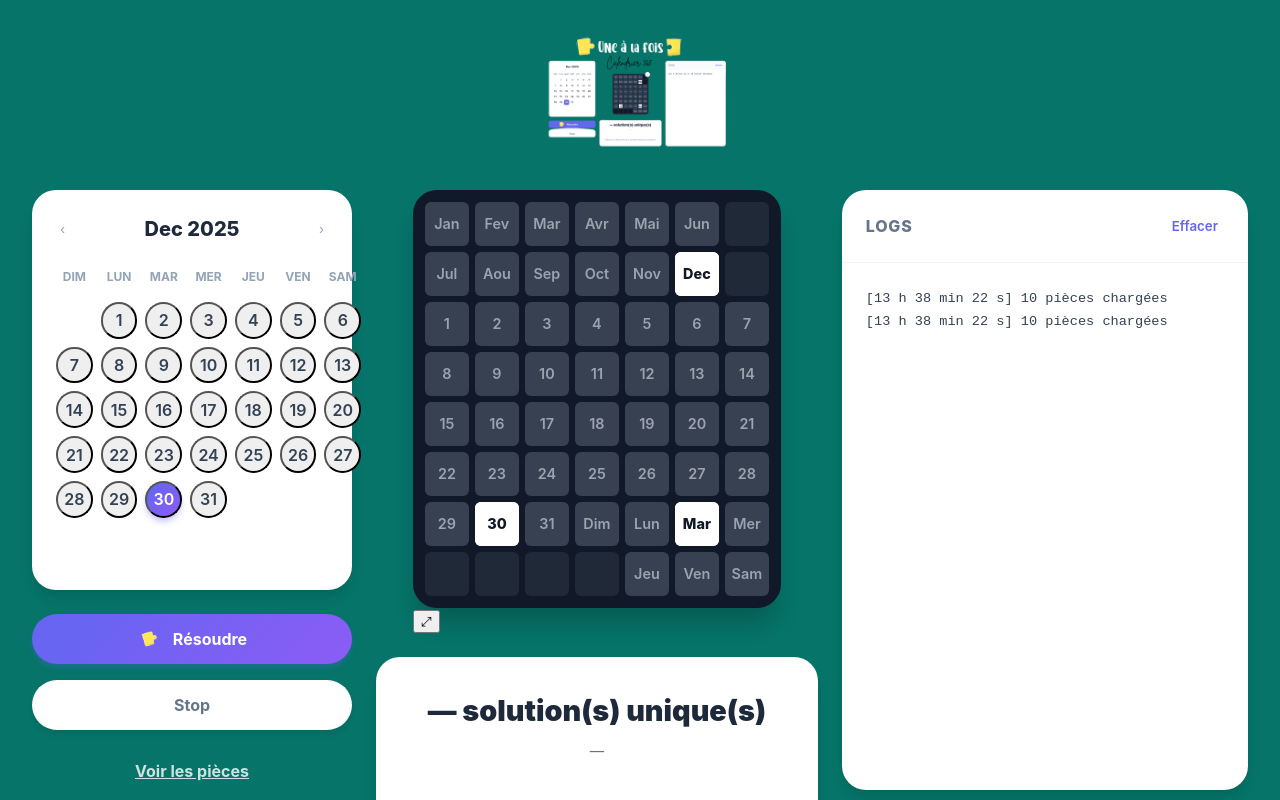
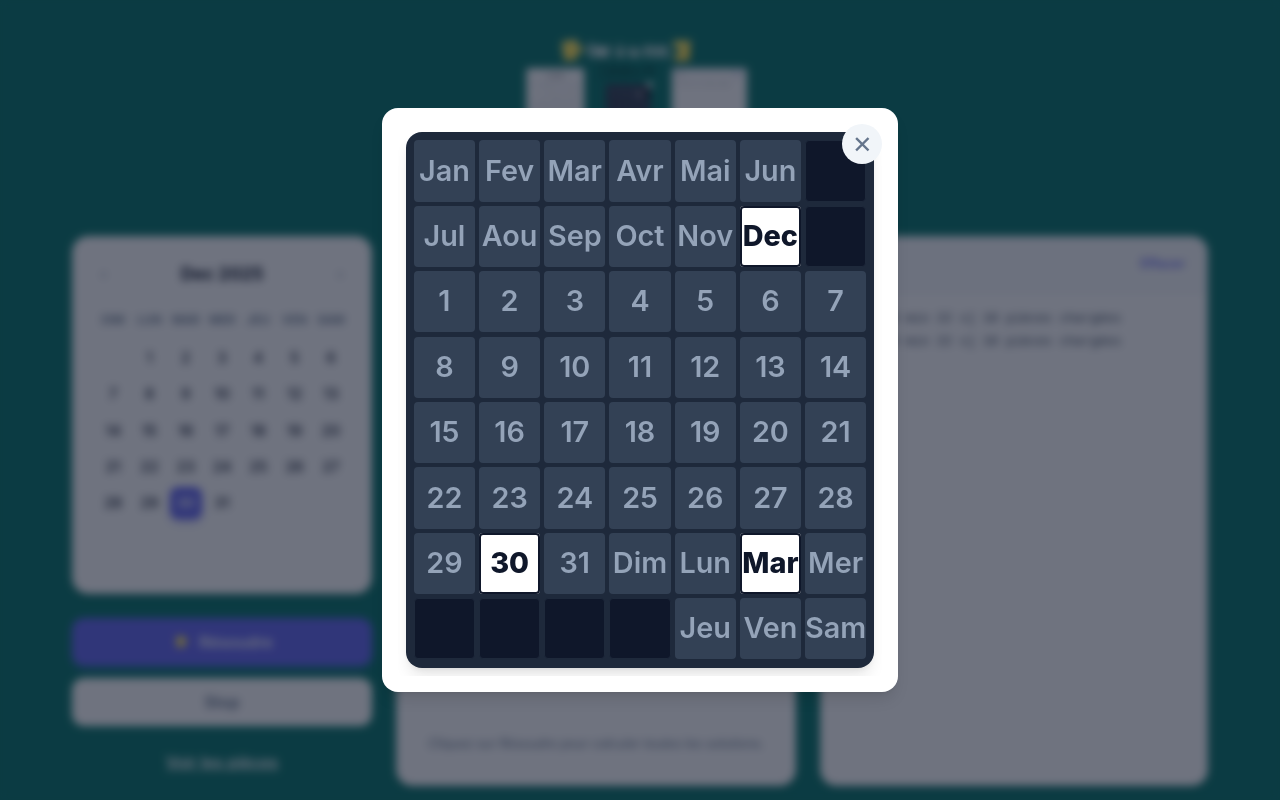
Before and after one commit to jeepee-star/Puzzle-Solver, a React (Vite) app: page / in a window 1280 px wide. Both pictures are taken after a click on the button "Agrandir". Shown: the top 800 px of the page. Built offline with nearby package versions, Linux system fonts and the light colour scheme.

Commit message:
Fix: Revert UI components, fix images path

```diff
--- a/src/App.css
+++ b/src/App.css
@@ -1,8 +1,6 @@
 /* Layout global */
 :root {
   --color-turquoise: #067469;
-  --color-primary-gradient: linear-gradient(135deg, #6366f1 0%, #8b5cf6 100%);
-  --color-primary-hover: #4f46e5;
 }
 
 body {
@@ -11,29 +9,50 @@ body {
 }
 
 .app {
-  max-width: 1300px;
+  max-width: 1200px;
   margin: 0 auto;
   padding: 2rem;
 }
 
 .app__header {
   text-align: center;
-  margin-bottom: 2rem;
+  margin-bottom: 3rem;
 }
 
 .app__logo {
   max-width: 100%;
   height: auto;
-  max-height: 120px;
+  max-height: 150px;
+  /* Reasonable max height for logo */
   object-fit: contain;
 }
 
-/* App Content Grid - 3 Columns */
+.app__header h1 {
+  margin: 0 0 0.5rem 0;
+  font-size: 2.5rem;
+  font-weight: 800;
+  background: linear-gradient(135deg, #16a34a 0%, #4ade80 100%);
+  background-clip: text;
+  -webkit-background-clip: text;
+  -webkit-text-fill-color: transparent;
+  letter-spacing: -0.025em;
+}
+
+.app__subtitle {
+  color: white;
+  /* Adapted for dark background */
+  font-size: 1.1rem;
+  margin: 0;
+}
+
+/* Main Content Grid */
 .app__content {
   display: flex;
   gap: 1.5rem;
-  align-items: flex-start; /* Align top */
+  /* Align items stretch to make columns equal height */
+  align-items: stretch;
   justify-content: center;
+  /* On force le layout en ligne sur grand écran, wrap seulement si nécessaire */
   flex-wrap: nowrap;
 }
 
@@ -47,20 +66,21 @@ body {
 }
 
 .app__calendar-section {
-  flex: 0 0 320px;
+  flex: 0 0 300px;
   min-width: 300px;
 }
 
 .app__board-section {
   flex: 0 0 auto;
   align-items: center;
-  width: auto;
+  width: 400px;
+  min-width: 400px;
 }
 
 .app__logs-section {
   flex: 1;
-  min-width: 300px;
-  max-width: 500px;
+  min-width: 280px;
+  max-width: 450px;
 }
 
 /* Card Style Generic */
@@ -68,15 +88,18 @@ body {
 .logs,
 .app__count-panel {
   background: white;
-  border-radius: 1.5rem;
-  box-shadow: 0 10px 15px -3px rgba(0, 0, 0, 0.1), 0 4px 6px -2px rgba(0, 0, 0, 0.05);
-  border: none;
+  border-radius: 1rem;
+  box-shadow: var(--shadow-md);
+  border: 1px solid #e2e8f0;
 }
 
 /* --- Calendar Specifics --- */
 .calendar {
   padding: 1.5rem;
-  min-height: 400px; /* Ensure height */
+  /* Stretch to fill empty space, pushing buttons to bottom with consistent gap */
+  flex: 1;
+  display: flex;
+  flex-direction: column;
 }
 
 .calendar__header {
@@ -87,52 +110,55 @@ body {
 }
 
 .calendar__title {
-  font-size: 1.25rem;
-  font-weight: 800;
-  color: #1e293b;
+  font-size: 1.1rem;
+  font-weight: 700;
+  color: var(--color-text-main);
 }
 
 .calendar__header button {
   background: transparent;
   border: none;
   cursor: pointer;
-  color: #94a3b8;
+  color: var(--color-text-muted);
   padding: 0.25rem;
-  border-radius: 50%;
+  border-radius: 0.375rem;
   transition: all 0.2s;
 }
 
 .calendar__header button:hover {
   background-color: #f1f5f9;
-  color: #6366f1;
+  color: var(--color-primary);
 }
 
 .calendar__grid {
   display: grid;
   grid-template-columns: repeat(7, 1fr);
-  gap: 0.5rem;
+  gap: 0.25rem;
 }
 
 .calendar__weekday {
   text-align: center;
   font-size: 0.75rem;
-  font-weight: 700;
-  color: #94a3b8;
+  font-weight: 600;
+  color: var(--color-text-muted);
   padding-bottom: 0.5rem;
   text-transform: uppercase;
 }
 
 .calendar__cell {
   aspect-ratio: 1;
-  border-radius: 50%; /* Rounded selection */
+  border: 1px solid transparent;
+  border-radius: 0.5rem;
+  background: transparent;
   cursor: pointer;
-  font-size: 1rem;
-  font-weight: 600;
-  color: #334155;
+  font-size: 0.9rem;
+  font-weight: 500;
+  color: var(--color-text-main);
   transition: all 0.2s;
   display: flex;
   align-items: center;
   justify-content: center;
+  padding: 0;
 }
 
 .calendar__cell.day:hover {
@@ -140,8 +166,9 @@ body {
 }
 
 .calendar__cell.day.selected {
-  background: var(--color-primary-gradient);
+  background-color: var(--color-primary);
   color: white;
+  font-weight: 600;
   box-shadow: 0 4px 6px -1px rgba(99, 102, 241, 0.4);
 }
 
@@ -153,208 +180,283 @@ body {
 .app__buttons {
   display: flex;
   flex-direction: column;
-  gap: 1rem;
-  width: 100%;
+  gap: 0.75rem;
+  /* Push buttons to bottom to align with other columns */
+  margin-top: auto;
 }
 
 button.app__solve-button,
 button.app__stop-button,
 button.app__pieces-button {
   width: 100%;
-  padding: 0.75rem 1.5rem; /* Pill sizing */
-  border-radius: 2rem; /* Pill shape */
+  padding: 0.875rem;
+  border-radius: 0.75rem;
   font-size: 1rem;
-  font-weight: 700;
+  font-weight: 600;
   border: none;
   cursor: pointer;
   transition: all 0.2s;
   display: flex;
   align-items: center;
   justify-content: center;
-  gap: 0.75rem;
-  height: 50px;
+  gap: 0.5rem;
 }
 
 .app__solve-button {
-  background: var(--color-primary-gradient);
+  background-color: var(--color-primary);
   color: white;
   box-shadow: 0 4px 6px -1px rgba(99, 102, 241, 0.3);
 }
 
 .app__solve-button:hover:not(:disabled) {
-  opacity: 0.9;
+  background-color: var(--color-primary-hover);
   transform: translateY(-1px);
 }
 
-.app__button-icon {
-  width: 24px;
-  height: 24px;
-  object-fit: contain;
-  /* Rotate slightly for fun */
-  transform: rotate(-10deg);
-}
-
 .app__solve-button:disabled {
-  background: #cbd5e1;
+  background-color: #cbd5e1;
   cursor: not-allowed;
   box-shadow: none;
 }
 
+.app__button-icon {
+  height: 20px;
+  width: auto;
+}
+
 .app__stop-button {
   background-color: white;
-  color: #64748b;
-  box-shadow: 0 4px 6px -1px rgba(0, 0, 0, 0.1);
+  border: 1px solid #cbd5e1;
+  color: var(--color-text-muted);
 }
 
 .app__stop-button:hover:not(:disabled) {
   background-color: #f8fafc;
-  color: #ef4444;
+  color: var(--color-danger);
+  border-color: #fca5a5;
 }
 
 .app__pieces-button {
   background-color: transparent;
-  color: white; /* On turquoise bg */
+  color: white;
+  /* Adapted for dark background */
   font-size: 0.9rem;
   padding: 0.5rem;
-  border-radius: 0.5rem;
   text-decoration: underline;
-  opacity: 0.8;
 }
 
 .app__pieces-button:hover {
-  opacity: 1;
-  background-color: rgba(255,255,255,0.1);
-  text-decoration: none;
+  color: var(--color-primary-light);
+  background-color: rgba(255, 255, 255, 0.1);
 }
 
 /* --- Board --- */
 .board {
   display: grid;
-  gap: 6px;
-  background-color: #111827; /* Darker board bg */
-  padding: 12px;
-  border-radius: 1.5rem;
-  box-shadow: 0 20px 25px -5px rgba(0, 0, 0, 0.2);
+  gap: 4px;
+  background-color: #1e293b;
+  /* Slate 800 */
+  padding: 8px;
+  border-radius: 1rem;
+  box-shadow: var(--shadow-lg);
 }
 
 .board__cell {
-  width: 44px; /* Fixed size */
-  height: 44px;
-  background-color: #374151; /* Dark grey for empty */
-  border-radius: 6px;
+  aspect-ratio: 1;
+  background-color: #334155;
+  /* Slate 700 for empty slots */
+  border-radius: 4px;
   display: flex;
   align-items: center;
   justify-content: center;
+  position: relative;
   font-weight: 600;
-  color: #9ca3af;
-  font-size: 0.9rem;
+  color: #94a3b8;
+  /* Slate 400 */
+  font-size: 0.8rem;
   user-select: none;
+  transition: background-color 0.3s;
 }
 
 .board__cell.blocked {
-  background-color: #1f2937;
+  background-color: #0f172a;
+  /* Slate 900 */
+  border: 1px solid #1e293b;
   color: transparent;
 }
 
 .board__cell.visible {
   background-color: white;
-  color: #111827;
-  box-shadow: inset 0 0 0 2px white;
+  color: var(--color-text-main);
+  box-shadow: inset 0 0 0 2px var(--color-text-main);
+  z-index: 2;
   font-weight: 800;
-  z-index: 2;
 }
 
-/* Solution Info Banner - Hidden by default in new design or integrated differently?
-   The design puts info in the white card below. Keeping this minimal or removing if unused.
-   Let's keep it minimal for error messages or status above board if needed.
-*/
-.app__solution-info {
-  display: none; /* User wants layout to match image where info is in the bottom card */
+/* Quand une pièce couvre une case */
+.board__cell.covered {
+  color: rgba(255, 255, 255, 0.9);
+  text-shadow: 0 1px 2px rgba(0, 0, 0, 0.3);
+  box-shadow: inset 0 0 0 1px rgba(255, 255, 255, 0.1);
 }
 
-/* Error message can stay above board */
+/* Solution Info Banner */
+.app__solution-info {
+  width: 100%;
+  padding: 1rem;
+  background-color: #dcfce7;
+  /* Green 100 */
+  color: #166534;
+  /* Green 800 */
+  border-radius: 0.75rem;
+  text-align: center;
+  font-weight: 600;
+  border: 1px solid #bbf7d0;
+  animation: slideIn 0.3s ease-out;
+  min-height: 3.5rem;
+  /* Fix height stability */
+  display: flex;
+  align-items: center;
+  justify-content: center;
+}
+
+.app__solution-info.placeholder {
+  background-color: transparent;
+  border-color: transparent;
+  color: transparent;
+  animation: none;
+}
+
+@keyframes slideIn {
+  from {
+    opacity: 0;
+    transform: translateY(-10px);
+  }
+
+  to {
+    opacity: 1;
+    transform: translateY(0);
+  }
+}
+
 .app__error {
   width: 100%;
-  padding: 0.75rem;
+  padding: 1rem;
   background-color: #fee2e2;
   color: #991b1b;
   border-radius: 0.75rem;
   text-align: center;
   font-weight: 600;
-  margin-bottom: 0.5rem;
+  border: 1px solid #fecaca;
 }
 
-/* --- Count Panel (The white card below board) --- */
+/* --- Count Panel --- */
 .app__count-panel {
   width: 100%;
-  padding: 2rem;
+  padding: 1rem;
+  display: flex;
+  flex-direction: column;
+  gap: 0.75rem;
+  align-items: center;
+  background: white;
+  min-height: 170px;
+  /* Réserve plus d'espace pour éviter le saut visuel */
+  justify-content: flex-start;
+  /* Push count panel to bottom of board section */
+  margin-top: auto;
+}
+
+.app__count-button {
+  background-color: #0ea5e9;
+  /* Sky 500 */
+  color: white;
+  border: none;
+  padding: 0.6rem 1.2rem;
+  border-radius: 2rem;
+  /* Pill shape */
+  font-weight: 600;
+  font-size: 0.9rem;
+  cursor: pointer;
+  transition: all 0.2s;
+}
+
+.app__count-button:hover:not(:disabled) {
+  background-color: #0284c7;
+  transform: scale(1.05);
+}
+
+.app__count-button:disabled {
+  opacity: 0.5;
+  cursor: not-allowed;
+}
+
+.app__count-result {
+  text-align: center;
+  width: 100%;
   display: flex;
   flex-direction: column;
   align-items: center;
-  justify-content: center;
-  background: white;
-  min-height: 200px; /* Bigger card */
+  gap: 0.35rem;
+}
+
+.app__count-value {
+  font-size: 1.5rem;
+  font-weight: 800;
+  color: var(--color-text-main);
+  line-height: 1.2;
+}
+
+.app__count-meta {
+  font-size: 0.8rem;
+  color: var(--color-text-muted);
+}
+
+.app__count-hint {
+  font-size: 0.8rem;
+  color: var(--color-text-muted);
+  font-style: italic;
+  min-height: 1.2rem;
+  /* réserve la ligne même quand vide */
+  max-width: 520px;
   text-align: center;
 }
 
-.app__count-result {
+.app__count-actions {
+  min-height: 2.25rem;
+  /* réserve l'espace du CTA */
   display: flex;
-  flex-direction: column;
-  gap: 0.5rem;
   align-items: center;
+  justify-content: center;
 }
 
-.app__count-value {
-  font-size: 1.8rem;
-  font-weight: 900;
-  color: #1e293b;
-}
-
-.app__count-meta {
-  font-size: 0.9rem;
-  color: #64748b;
-}
-
-.app__count-hint {
-  font-size: 0.9rem;
-  color: #94a3b8;
-  font-style: italic;
-  margin-top: 1rem;
-}
-
-.app__count-button {
-  margin-top: 1rem;
-  background-color: #0ea5e9;
-  color: white;
-  border: none;
-  padding: 0.5rem 1rem;
-  border-radius: 2rem;
-  font-weight: 600;
-  cursor: pointer;
+.app__count-actionsPlaceholder {
+  display: inline-block;
+  width: 1px;
 }
 
 /* --- Logs --- */
 .logs {
   display: flex;
   flex-direction: column;
-  height: 600px; /* Match board+card height approx */
+  /* Fixed height to match Board section (~550px) and prevent page elongation */
+  height: 550px;
   padding: 0;
   overflow: hidden;
-  background: white;
 }
 
 .logs__header {
-  padding: 1.5rem;
-  border-bottom: 1px solid #f1f5f9;
+  padding: 1rem;
+  border-bottom: 1px solid #e2e8f0;
   display: flex;
   justify-content: space-between;
   align-items: center;
+  background-color: #f8fafc;
 }
 
 .logs__title {
-  font-weight: 800;
-  font-size: 1rem;
-  color: #64748b;
+  font-weight: 600;
+  font-size: 0.9rem;
+  color: var(--color-text-muted);
   text-transform: uppercase;
   letter-spacing: 0.05em;
 }
@@ -362,48 +464,337 @@ button.app__pieces-button {
 .logs__clear {
   background: none;
   border: none;
-  color: #6366f1;
+  color: var(--color-primary);
+  font-size: 0.8rem;
   font-weight: 600;
   cursor: pointer;
 }
 
+.logs__clear:hover {
+  text-decoration: underline;
+}
+
 .logs__body {
   flex: 1;
+  /* Enable internal scroll */
   overflow-y: auto;
-  padding: 1.5rem;
-  font-family: 'JetBrains Mono', monospace;
-  font-size: 0.85rem;
-  line-height: 1.7;
+  padding: 1rem;
+  font-family: 'JetBrains Mono', 'Fira Code', monospace;
+  font-size: 0.8rem;
+  line-height: 1.6;
   color: #334155;
+  background-color: white;
 }
 
-/* --- Modal & Responsive --- */
-/* Reuse existing modal styles but ensure z-index is high */
-.modal { z-index: 1000; }
+.logs__line {
+  word-break: break-word;
+  padding: 1px 0;
+  border-bottom: 1px solid transparent;
+}
 
-@media (max-width: 1100px) {
+/* --- Modal --- */
+.modal {
+  position: fixed;
+  inset: 0;
+  display: grid;
+  place-items: center;
+  z-index: 100;
+  padding: 1rem;
+}
+
+.modal__backdrop {
+  position: absolute;
+  inset: 0;
+  background: rgba(15, 23, 42, 0.6);
+  /* Slate 900 with opacity */
+  backdrop-filter: blur(4px);
+}
+
+.modal__panel {
+  position: relative;
+  width: 100%;
+  max-width: 900px;
+  max-height: 90vh;
+  background: white;
+  border-radius: 1rem;
+  box-shadow: var(--shadow-lg);
+  display: flex;
+  flex-direction: column;
+  overflow: hidden;
+}
+
+.modal__header {
+  padding: 1.25rem;
+  border-bottom: 1px solid #e2e8f0;
+  display: flex;
+  justify-content: space-between;
+  align-items: center;
+}
+
+.modal__title {
+  font-size: 1.25rem;
+  font-weight: 700;
+}
+
+.modal__close {
+  background: #f1f5f9;
+  border: none;
+  width: 32px;
+  height: 32px;
+  border-radius: 50%;
+  display: grid;
+  place-items: center;
+  cursor: pointer;
+  color: var(--color-text-muted);
+  transition: all 0.2s;
+}
+
+.modal__close:hover {
+  background: #e2e8f0;
+  color: var(--color-danger);
+}
+
+.modal__content {
+  padding: 1.5rem;
+  overflow-y: auto;
+}
+
+/* --- Pieces Grid (Restored) --- */
+.piecesGrid {
+  display: grid;
+  grid-template-columns: repeat(auto-fill, minmax(200px, 1fr));
+  gap: 1rem;
+}
+
+.pieceCard {
+  border: 1px solid #e2e8f0;
+  border-radius: 0.75rem;
+  padding: 1rem;
+  display: flex;
+  flex-direction: column;
+  gap: 0.75rem;
+  background-color: #f8fafc;
+  transition: transform 0.2s;
+}
+
+.pieceCard:hover {
+  transform: translateY(-2px);
+  box-shadow: var(--shadow-sm);
+  border-color: #cbd5e1;
+}
+
+.pieceCard__meta {
+  display: flex;
+  align-items: baseline;
+  justify-content: space-between;
+}
+
+.pieceCard__id {
+  font-weight: 700;
+  color: var(--color-text-main);
+}
+
+.pieceCard__size {
+  font-size: 0.85rem;
+  color: var(--color-text-muted);
+}
+
+.pieceCard__shape {
+  display: grid;
+  gap: 2px;
+  justify-self: center;
+  /* Center shape in card */
+  align-self: center;
+}
+
+.pieceCell {
+  width: 20px;
+  height: 20px;
+  background: transparent;
+  border-radius: 3px;
+}
+
+.pieceCell.filled {
+  border: 1px solid rgba(0, 0, 0, 0.1);
+  box-shadow: inset 0 1px 0 rgba(255, 255, 255, 0.3);
+}
+
+/* --- Solutions List --- */
+.solutionsList {
+  display: flex;
+  flex-direction: column;
+  gap: 0.5rem;
+  max-height: 60vh;
+  overflow-y: auto;
+}
+
+.solutionRow {
+  display: flex;
+  justify-content: space-between;
+  align-items: center;
+  padding: 0.875rem 1rem;
+  border: 1px solid #e2e8f0;
+  border-radius: 0.5rem;
+  background-color: #f8fafc;
+  cursor: pointer;
+  transition: all 0.2s;
+}
+
+.solutionRow:hover {
+  background-color: #f1f5f9;
+  border-color: var(--color-primary);
+  transform: translateX(4px);
+}
+
+.solutionRow__number {
+  font-weight: 600;
+  color: var(--color-text-main);
+}
+
+.solutionRow__meta {
+  font-size: 0.85rem;
+  color: var(--color-text-muted);
+}
+
+/* Responsive */
+@media (max-width: 1150px) {
   .app__content {
     flex-wrap: wrap;
+    /* Autorise le retour à la ligne si < 1150px */
+    justify-content: center;
   }
+
+  /* Sur écran moyen, on garde Calendrier + Plateau côte à côte, Logs en dessous */
   .app__logs-section {
     min-width: 100%;
+    max-width: 100%;
     order: 3;
+    /* Force les logs à la fin */
   }
-  .logs { height: 300px; }
+
+  .logs {
+    height: 300px;
+    /* Moins haut quand c'est en bas */
+  }
 }
 
-@media (max-width: 768px) {
+@media (max-width: 700px) {
   .app__content {
     flex-direction: column;
     align-items: center;
   }
+
   .app__calendar-section,
   .app__board-section {
     width: 100%;
+    min-width: 0;
+    /* Reset */
     max-width: 400px;
   }
+}
 
-  .app__logo {
-     max-height: 80px;
-  }
+/* --- Large Board Modal --- */
+.modal__large-panel {
+  position: relative;
+  /* Auto width/height to fit content but constrained by viewport */
+  width: auto;
+  height: auto;
+  max-width: 95vw;
+  max-height: 95vh;
+  background: white;
+  border-radius: 1rem;
+  box-shadow: var(--shadow-lg);
+  display: flex;
+  flex-direction: column;
+  overflow: hidden;
+  padding: 1rem;
 }
+
+.modal__large-content {
+  flex: 1;
+  display: flex;
+  justify-content: center;
+  align-items: center;
+  overflow: hidden;
+  /* Prevent internal scroll, force fit */
+  padding: 0.5rem;
+}
+
+/* Ensure the board inside the modal scales up naturally but stays within view */
+.modal__large-content .board {
+  /* Constrain by parent dimensions (which are constrained by viewport) */
+  max-height: 100%;
+  max-width: 100%;
+
+  /* Link width to height via aspect ratio (approx 7 cols / 8 rows) */
+  aspect-ratio: 7/8;
+
+  /* Prefer filling width, but stop if height limit reached */
+  width: auto;
+  height: auto;
+
+  margin: auto;
+}
+
+/* Increase font size inside large board for better visibility */
+.modal__large-content .board .board__cell {
+  /* Use fluid font size based on smallest viewport dimension */
+  /* min 0.6rem (~9.6px), preferred 5vmin (e.g. 16px on 320px width), max 1.8rem */
+  font-size: clamp(0.6rem, 5vmin, 1.8rem);
+
+  /* Ensure months (3 letters) don't break/overflow */
+  word-break: normal;
+  line-height: 1;
+}
+
+.modal__close-float {
+  position: absolute;
+  top: 1rem;
+  right: 1rem;
+  background: #f1f5f9;
+  border: none;
+  width: 40px;
+  height: 40px;
+  border-radius: 50%;
+  font-size: 1.5rem;
+  display: grid;
+  place-items: center;
+  cursor: pointer;
+  color: var(--color-text-muted);
+  transition: all 0.2s;
+  z-index: 10;
+}
+
+.modal__close-float:hover {
+  background: #e2e8f0;
+  color: var(--color-danger);
+}
+
+/* Maximize Button */
+.board__maximize-btn {
+  position: absolute;
+  top: -10px;
+  right: -10px;
+  width: 32px;
+  height: 32px;
+  border-radius: 50%;
+  border: 1px solid #cbd5e1;
+  background: white;
+  color: var(--color-text-muted);
+  box-shadow: var(--shadow-sm);
+  cursor: pointer;
+  display: flex;
+  align-items: center;
+  justify-content: center;
+  font-size: 1.2rem;
+  line-height: 1;
+  transition: all 0.2s;
+  z-index: 5;
+}
+
+.board__maximize-btn:hover {
+  background: #f8fafc;
+  color: var(--color-primary);
+  transform: scale(1.1);
+  border-color: var(--color-primary);
+}
```
